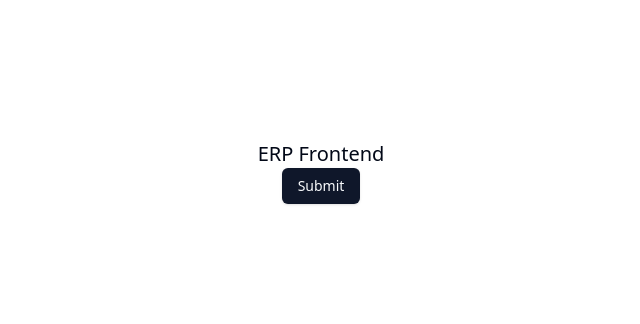
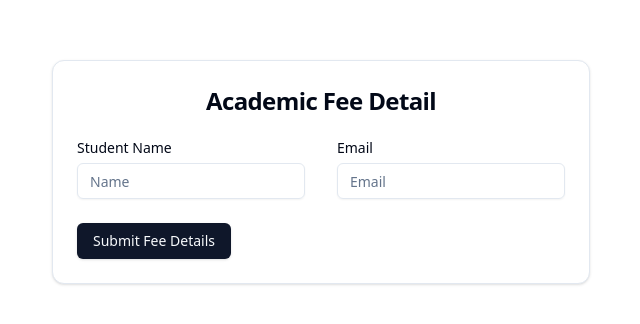
Before and after one commit to iDCoded/rec-gen-iiitn, a React (Vite) app: page / in a window 1280 px wide. Shown: the part 228-552 px from the top of the page, without its empty margins (319-959 px from the left). Built offline with nearby package versions, Linux system fonts and the light colour scheme.

Commit message:
Basic layout

```diff
--- a/package.json
+++ b/package.json
@@ -10,6 +10,7 @@
     "preview": "vite preview"
   },
   "dependencies": {
+    "@radix-ui/react-label": "^2.1.2",
     "@radix-ui/react-slot": "^1.1.2",
     "class-variance-authority": "^0.7.1",
     "clsx": "^2.1.1",
--- a/src/App.tsx
+++ b/src/App.tsx
@@ -1,11 +1,40 @@
 import { Button } from "./components/ui/button";
+import {
+	Card,
+	CardContent,
+	CardFooter,
+	CardHeader,
+	CardTitle,
+} from "./components/ui/card";
+import { Input } from "./components/ui/input";
+import { Label } from "./components/ui/label";
 
 function App() {
 	return (
 		<>
 			<div className="flex flex-col justify-center items-center min-h-screen">
-				<h1 className="text-xl">ERP Frontend</h1>
-				<Button>Submit</Button>
+				<Card>
+					<CardHeader>
+						<CardTitle className="text-center text-2xl font-bold">
+							Academic Fee Detail
+						</CardTitle>
+					</CardHeader>
+					<CardContent>
+						<div className="flex flex-row gap-8">
+							<div className="flex flex-col gap-2">
+								<Label htmlFor="name">Student Name</Label>
+								<Input id="Name" placeholder="Name" />
+							</div>
+							<div className="flex flex-col gap-2">
+								<Label htmlFor="email">Email</Label>
+								<Input type="email" placeholder="Email" />
+							</div>
+						</div>
+					</CardContent>
+					<CardFooter>
+						<Button>Submit Fee Details</Button>
+					</CardFooter>
+				</Card>
 			</div>
 		</>
 	);
```
Also changed, not shown: 1 other file (tests, documents, lock files or other folders).
